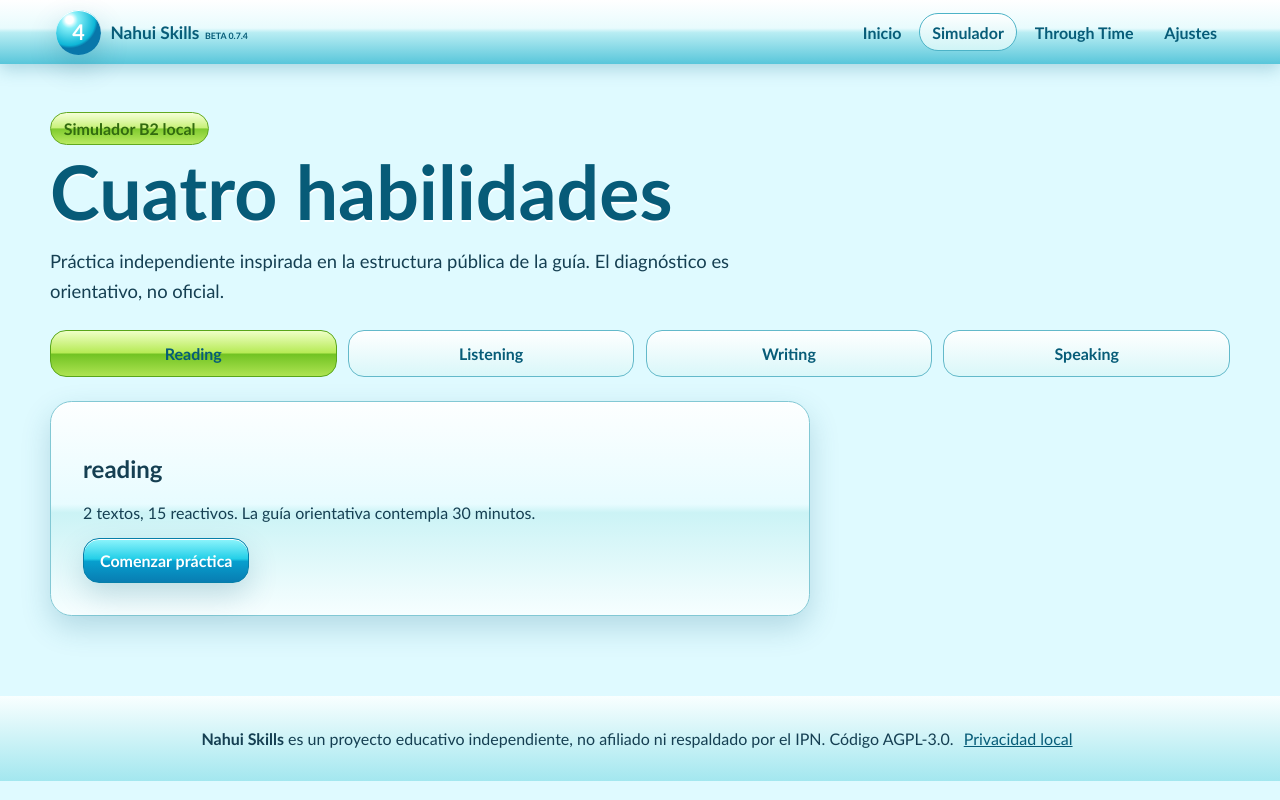
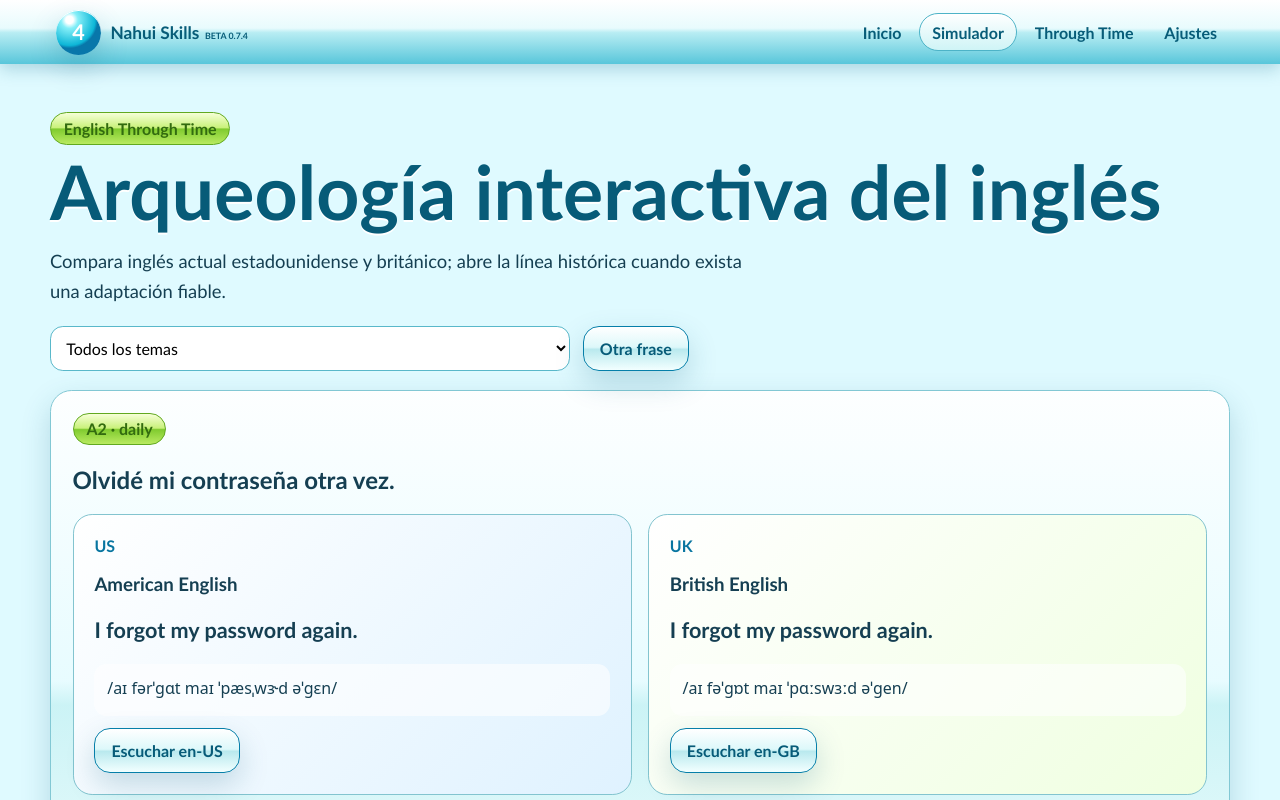
Before and after one commit to ErickEduardoRamos03/nahui-skills, a Vue app: page / in a window 1280 px wide. Both pictures are taken after a click on the button "Simulador". Shown: the top 800 px of the page. Built offline with nearby package versions, Linux system fonts and the light colour scheme.

Commit message:
feat: add audio generation scripts and documentation; refactor ExamHub component for improved functionality

```diff
--- a/src/components/ExamHub.vue
+++ b/src/components/ExamHub.vue
@@ -1,162 +1,77 @@
+<!--
+  ============================================================
+  RUTA EN TU PROYECTO: src/components/Explorer.vue
+  (reemplaza el archivo que ya existe ahí)
+
+  INSTALACIÓN: ninguna. No agrega dependencias nuevas.
+  Igual que ExamHub.vue, necesita el useVoice.js actualizado.
+  ============================================================
+-->
 <script setup>
-import { computed, ref, watch, toRefs } from 'vue'
-import { readingSections, listeningSections, writingPrompts, speakingPrompts } from '../data/content'
-import { useLocal } from '../composables/useLocal'
-import { useRecorder } from '../composables/useRecorder'
+import { computed, ref, toRefs } from 'vue'
+import { phraseJourneys } from '../data/content'
 
-const props = defineProps({ voice: Object, settings: Object, initialSkill: { type: String, default: 'reading' } })
+const props = defineProps({ voice: Object, settings: Object })
 const { voice, settings } = toRefs(props)
-const skill = ref(props.initialSkill)
-const started = ref(false)
-const section = ref(0)
-const answers = useLocal('nahui-exam-answers', {})
-const writing = useLocal('nahui-writing', {})
-const selectedPrompt = ref(0)
-const rec = useRecorder()
-const feedback = ref(false)
-const currentReading = computed(() => readingSections[section.value])
-const currentListening = computed(() => listeningSections[section.value])
-const segmenter = typeof Intl?.Segmenter === 'function' ? new Intl.Segmenter('en', { granularity: 'word' }) : null
-const wordCount = computed(() => {
-  const text = (writing.value[writingPrompts[selectedPrompt.value].id] || '').trim()
-  if (!text) return 0
-  if (segmenter) return [...segmenter.segment(text)].filter(item => item.isWordLike).length
-  return (text.match(/[A-Za-z]+(?:[’'-][A-Za-z]+)*/g) || []).length
-})
-function score(items, prefix) {
-  return items.reduce((n, _, i) => n + (answers.value[prefix + i] === _.answer ? 1 : 0), 0)
-}
-function reset() { started.value = false; feedback.value = false; section.value = 0 }
-function chooseSkill(s) {
-  skill.value = s
-  reset()
-  history.replaceState({}, '', `/practice/${s}`)
-  if (s === 'speaking') rec.refresh()
-}
-watch(section, () => { feedback.value = false })
-watch(() => props.initialSkill, s => {
-  if (['reading', 'listening', 'writing', 'speaking'].includes(s)) { skill.value = s; reset() }
-}, { immediate: true })
+const index = ref(0)
+const filter = ref('all')
+const items = computed(() => phraseJourneys.filter(p => filter.value === 'all' || p.topic === filter.value))
+const current = computed(() => items.value[index.value % items.value.length] || phraseJourneys[0])
+function next() { index.value = (index.value + 1) % items.value.length }
 </script>
 
 <template>
 <section class="panel">
-  <div class="eyebrow">Simulador B2 local</div>
-  <h1>Cuatro habilidades</h1>
-  <p class="lede">Práctica independiente inspirada en la estructura pública de la guía. El diagnóstico es orientativo, no oficial.</p>
-  <div class="skill-tabs" role="tablist">
-    <button v-for="s in ['reading','listening','writing','speaking']" :key="s" :class="{active:skill===s}" @click="chooseSkill(s)">{{s}}</button>
+  <div class="eyebrow">English Through Time</div>
+  <h1>Arqueología interactiva del inglés</h1>
+  <p class="lede">Compara inglés actual estadounidense y británico; abre la línea histórica cuando exista una adaptación fiable.</p>
+  <div class="toolbar">
+    <select v-model="filter" @change="index=0">
+      <option value="all">Todos los temas</option>
+      <option v-for="t in [...new Set(phraseJourneys.map(p=>p.topic))]" :key="t" :value="t">{{t}}</option>
+    </select>
+    <button class="aero-button" @click="next">Otra frase</button>
   </div>
-
-  <div v-if="!started" class="start-card">
-    <h2>{{skill}}</h2>
-    <p v-if="skill==='reading'">2 textos, 15 reactivos. La guía orientativa contempla 30 minutos.</p>
-    <p v-else-if="skill==='listening'">2 audios sintetizados, 15 reactivos. En práctica puedes repetirlos.</p>
-    <p v-else-if="skill==='writing'">Elige una de dos tareas, escribe entre 120 y 140 palabras y usa la lista de revisión.</p>
-    <p v-else>Entrevista guiada, grabación local y autoevaluación de inteligibilidad y fluidez.</p>
-    <button class="aero-button primary" @click="started=true">Comenzar práctica</button>
-  </div>
-
-  <div v-else-if="skill==='reading'" class="exam-grid">
-    <article class="paper">
-      <div class="section-nav">
-        <button v-for="(_,i) in readingSections" :key="_.id" @click="section=i" :class="{active:section===i}">Texto {{i+1}}</button>
+  <article class="journey">
+    <div class="concept">
+      <span class="tag">{{current.level}} · {{current.topic}}</span>
+      <h2>{{current.es}}</h2>
+    </div>
+    <div class="variants">
+      <div class="variant us">
+        <div class="flag">US</div>
+        <h3>American English</h3>
+        <p class="big">{{current.us.text}}</p>
+        <code>{{current.us.ipa}}</code>
+        <button class="aero-button" @click="voice.playAudio(current.id,'en-US',current.us.text)">Escuchar en-US</button>
       </div>
-      <h2>{{currentReading.title}}</h2>
-      <p class="reading-text">{{currentReading.text}}</p>
-    </article>
-    <aside class="questions">
-      <div v-for="(q,i) in currentReading.questions" :key="`${currentReading.id}-${i}`" class="question">
-        <b>{{i+1}}. {{q.q}}</b>
-        <label v-for="(o,j) in q.options" :key="j" :class="feedback?{'right':j===q.answer,'wrong':answers[currentReading.id+i]===j&&j!==q.answer}:{}">
-          <input type="radio" :name="currentReading.id+i" :value="j" v-model="answers[currentReading.id+i]"> {{o}}
-        </label>
+      <div class="variant gb">
+        <div class="flag">UK</div>
+        <h3>British English</h3>
+        <p class="big">{{current.gb.text}}</p>
+        <code>{{current.gb.ipa}}</code>
+        <button class="aero-button" @click="voice.playAudio(current.id,'en-GB',current.gb.text)">Escuchar en-GB</button>
       </div>
-      <button class="aero-button" @click="feedback=!feedback">{{feedback?'Ocultar':'Revisar'}} respuestas</button>
-      <p v-if="feedback"><b>Resultado de esta sección: {{score(currentReading.questions,currentReading.id)}} / {{currentReading.questions.length}}</b></p>
-    </aside>
-  </div>
-
-  <div v-else-if="skill==='listening'" class="exam-grid">
-    <article class="paper audio-card">
-      <div class="section-nav">
-        <button v-for="(_,i) in listeningSections" :key="_.id" @click="section=i" :class="{active:section===i}">Audio {{i+1}}</button>
-      </div>
-      <h2>{{currentListening.title}}</h2>
-      <div class="orb">♫</div>
-      <button class="aero-button primary" @click="voice.speak(currentListening.script,settings.variant==='gb'?'en-GB':'en-US',.88)">Reproducir audio</button>
-      <!-- voice viene de toRefs(props), así que ya está auto-desenvuelto un
-           nivel en el template; sus propiedades internas (status, error)
-           siguen siendo refs y necesitan .value explícito. -->
-      <p class="voice-status" aria-live="polite">{{ voice.status.value }}</p>
-      <p v-if="voice.error.value" class="error">{{ voice.error.value }}</p>
-      <details v-if="settings.practice">
-        <summary>Mostrar transcripción de práctica</summary>
-        <p>{{currentListening.script}}</p>
-      </details>
-    </article>
-    <aside class="questions">
-      <div v-for="(q,i) in currentListening.questions" :key="`${currentListening.id}-${i}`" class="question">
-        <b>{{i+1}}. {{q.q}}</b>
-        <label v-for="(o,j) in q.options" :key="j" :class="feedback?{'right':j===q.answer,'wrong':answers[currentListening.id+i]===j&&j!==q.answer}:{}">
-          <input type="radio" :name="currentListening.id+i" :value="j" v-model="answers[currentListening.id+i]"> {{o}}
-        </label>
-      </div>
-      <button class="aero-button" @click="feedback=!feedback">{{feedback?'Ocultar':'Revisar'}} respuestas</button>
-      <p v-if="feedback"><b>Resultado: {{score(currentListening.questions,currentListening.id)}} / {{currentListening.questions.length}}</b></p>
-    </aside>
-  </div>
-
-  <div v-else-if="skill==='writing'" class="writing">
-    <div class="prompt-picker">
-      <button v-for="(p,i) in writingPrompts" :key="p.id" @click="selectedPrompt=i" :class="{active:selectedPrompt===i}">Opción {{i+1}} · {{p.type}}</button>
     </div>
-    <article class="paper">
-      <span class="tag">Registro {{writingPrompts[selectedPrompt].register}}</span>
-      <h2>{{writingPrompts[selectedPrompt].type}}</h2>
-      <p>{{writingPrompts[selectedPrompt].prompt}}</p>
-      <p><b>Use 120–140 words.</b></p>
-    </article>
-    <textarea v-model="writing[writingPrompts[selectedPrompt].id]" rows="14" placeholder="Write your answer here..."></textarea>
-    <div class="wordbar" :class="{ok:wordCount>=120&&wordCount<=140}">{{wordCount}} palabras · Guardado automáticamente</div>
-    <div class="checklist">
-      <label><input type="checkbox"> Cumplí la tarea y el registro</label>
-      <label><input type="checkbox"> Organicé las ideas con conectores</label>
-      <label><input type="checkbox"> Revisé gramática, vocabulario, ortografía y puntuación</label>
-      <label><input type="checkbox"> Estoy entre 120 y 140 palabras</label>
-    </div>
-  </div>
-
-  <div v-else class="speaking">
-    <div class="notice"><b>Contexto seguro:</b> {{rec.secure?'Sí':'No'}} · <b>Grabación:</b> {{rec.supported?'Disponible':'No disponible'}} · {{rec.status}}</div>
-    <select v-model="rec.deviceId">
-      <option value="">Micrófono predeterminado</option>
-      <option v-for="d in rec.devices" :key="d.deviceId" :value="d.deviceId">{{d.label||'Micrófono'}}</option>
-    </select>
-    <button class="aero-button" @click="rec.test">Probar micrófono</button>
-    <p class="error" v-if="rec.error">{{rec.error}}</p>
+    <!-- Antes no había NADA de status/error aquí: si speak() fallaba
+         (voz no encontrada, Brave bloqueando algo, etc.) no se veía nada. -->
     <p class="voice-status" aria-live="polite">{{ voice.status.value }}</p>
     <p v-if="voice.error.value" class="error">{{ voice.error.value }}</p>
-    <div class="prompt-stack">
-      <article v-for="(p,i) in speakingPrompts" :key="i" class="paper">
-        <small>Pregunta {{i+1}}</small>
-        <h2>{{p}}</h2>
-        <button class="aero-button" @click="voice.speak(p,settings.variant==='gb'?'en-GB':'en-US')">Escuchar</button>
+    <p class="note">{{current.note}}</p>
+    <div v-if="current.history" class="timeline">
+      <h3>Viaje histórico</h3>
+      <article v-for="(h,i) in current.history" :key="`${h.period}-${h.date}-${i}`" class="time-stop">
+        <span>{{h.date}}</span>
+        <div>
+          <b>{{h.period}}</b>
+          <p class="historic">{{h.text}}</p>
+          <small>{{h.status}} · confianza {{h.confidence}}</small>
+          <p>{{h.note}}</p>
+        </div>
       </article>
+      <div class="historical-warning">El audio histórico no se sintetiza automáticamente: las voces modernas no reproducen con fidelidad pronunciaciones reconstruidas.</div>
     </div>
-    <div class="recorder">
-      <button v-if="!rec.recording" class="aero-button primary" @click="rec.start">● Grabar respuesta</button>
-      <button v-else class="aero-button danger" @click="rec.stop">■ Detener · {{rec.elapsed}} s</button>
-      <div class="meter"><span :style="{width:rec.level+'%'}"></span></div>
-      <audio v-if="rec.audioUrl" :src="rec.audioUrl" controls></audio>
-    </div>
-    <div class="checklist">
-      <b>Autoevaluación orientativa</b>
-      <label><input type="checkbox"> Mis ideas fueron comprensibles</label>
-      <label><input type="checkbox"> Sostuve la respuesta con razones o ejemplos</label>
-      <label><input type="checkbox"> Mi pronunciación no impidió la comunicación</label>
-      <label><input type="checkbox"> Mantuve una fluidez razonable aunque hice pausas</label>
-    </div>
-  </div>
+    <div v-else class="empty-history">Esta idea no tiene una versión histórica natural curada. Preferimos dejarla vacía antes que inventarla.</div>
+  </article>
 </section>
 </template>
--- a/src/composables/useVoice.js
+++ b/src/composables/useVoice.js
@@ -1,3 +1,10 @@
+// ============================================================
+// RUTA EN TU PROYECTO: src/composables/useVoice.js
+// (reemplaza el archivo que ya existe ahí)
+//
+// INSTALACIÓN: ninguna. Usa Vue, que ya está en tu proyecto.
+// No necesita npm install de nada nuevo.
+// ============================================================
 import { computed, onMounted, onUnmounted, ref, watch } from 'vue'
 
 const US_KEY = 'nahui-voice-en-US'
@@ -136,6 +143,33 @@ export function useVoice() {
     speak(SAMPLE[locale], locale, 0.88)
   }
 
+  // playAudio(id, locale, fallbackText, rate?)
+  // Intenta reproducir un mp3 pregrabado en /public/audio/<id>-<us|gb>.mp3
+  // (generado por scripts/generate_audio.py). Si no existe todavía —por
+  // ejemplo, agregaste contenido nuevo y aún no corriste el script—, cae
+  // de regreso a speechSynthesis con fallbackText para que nunca se quede
+  // mudo. Esto suena IDÉNTICO en cualquier navegador porque un <audio>
+  // reproduciendo un mp3 no depende de qué voces trae el sistema.
+  function playAudio(id, locale, fallbackText, rate = 0.9) {
+    error.value = ''
+    const suffix = locale.toLowerCase().startsWith('en-gb') ? 'gb' : 'us'
+    const src = `/audio/${id}-${suffix}.mp3`
+    const audio = new Audio(src)
+
+    status.value = `Reproduciendo ${locale}: audio pregrabado`
+    audio.onended = () => { status.value = '' }
+    audio.onerror = () => {
+      // No existe el archivo (404) u otro problema de reproducción:
+      // nos vamos al plan B con síntesis en vivo, sin molestar al usuario.
+      status.value = ''
+      if (fallbackText) speak(fallbackText, locale, rate)
+    }
+    audio.play().catch(() => {
+      status.value = ''
+      if (fallbackText) speak(fallbackText, locale, rate)
+    })
+  }
+
   function previewContrast() {
     speak(SAMPLE['en-US'], 'en-US', 0.88)
     setTimeout(() => speak(SAMPLE['en-GB'], 'en-GB', 0.88), 5200)
@@ -161,6 +195,6 @@ export function useVoice() {
   return {
     voices, englishVoices, usVoices, gbVoices,
     usVoiceURI, gbVoiceURI, selectedUS, selectedGB,
-    status, error, load, speak, preview, previewContrast
+    status, error, load, speak, preview, previewContrast, playAudio
   }
 }
```
Also changed, not shown: scripts/requirements.txt (added), 2 other files (tests, documents, lock files or other folders).
